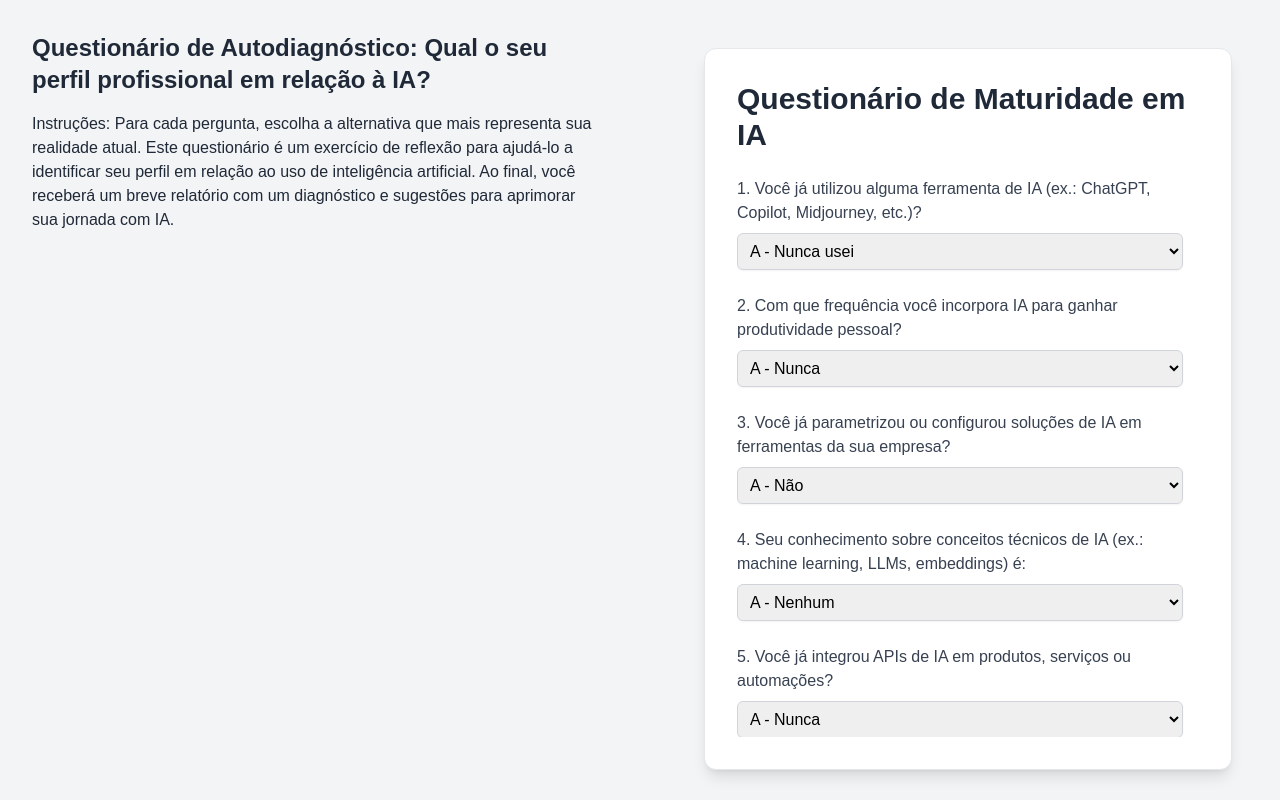
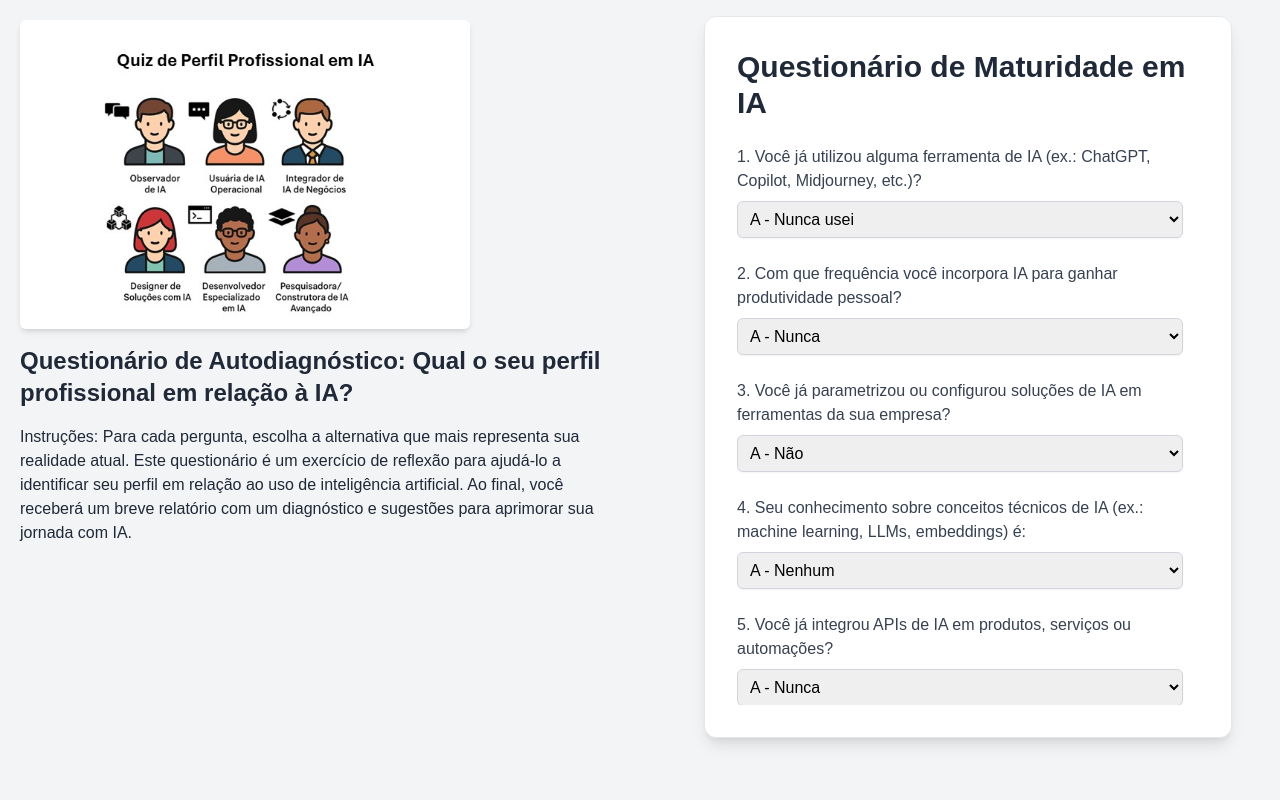
Before and after one commit to RafaelAquinodev/quiz-ai, a Next.js app: page / in a window 1280 px wide. Built offline with nearby package versions, Linux system fonts and the light colour scheme.

Commit message:
fix: corrigindo bugs

```diff
--- a/app/_components/introdution.tsx
+++ b/app/_components/introdution.tsx
@@ -1,4 +1,5 @@
 // import Image from "next/image";
+import Image from "next/image";
 import IAMaturityQuiz from "./maturityQuiz";
 // import IAMaturityQuiz from "./maturityQuizIa";
 
@@ -6,14 +7,14 @@ export default function IntroAndUserForm() {
   return (
     <div className="w-full bg-gray-100 rounded-none shadow-none grid grid-cols-1 md:grid-cols-2 gap-8">
       {/* Coluna da esquerda: Introdução */}
-      <div className="text-gray-800 space-y-4 p-8">
-        {/* <Image
-          src="/images/maturidade-logo.jpg"
+      <div className="text-gray-800 space-y-4 p-5">
+        <Image
+          src="/images/quiz-ia.jpg"
           alt="Descrição da imagem"
-          width={600}
-          height={400}
-          className="rounded-md shadow-md mb-6"
-        /> */}
+          width={450}
+          height={200}
+          className="rounded-md shadow-md mb-4"
+        />
 
         <h2 className="text-2xl font-semibold">
           Questionário de Autodiagnóstico: Qual o seu perfil profissional em
@@ -28,7 +29,7 @@ export default function IntroAndUserForm() {
         </p>
       </div>
 
-      <div className="space-y-6 p-8">
+      <div className="space-y-4 px-6 sm:px-4 md:px-8">
         <IAMaturityQuiz />
       </div>
     </div>
--- a/app/_components/maturityQuiz/index.tsx
+++ b/app/_components/maturityQuiz/index.tsx
@@ -26,7 +26,7 @@ export default function QuestionPage() {
 
   return (
     <div className="min-h-screen flex justify-center items-start p-4">
-      <div className="w-full max-w-3xl bg-white shadow-lg rounded-xl p-8 border border-gray-200">
+      <div className="w-full sm:max-w-lg md:max-w-xl lg:max-w-3xl bg-white shadow-lg rounded-xl p-4 sm:p-8 border border-gray-200">
         <h1 className="text-3xl font-semibold text-gray-800 mb-6">
           Questionário de Maturidade em IA
         </h1>
--- a/app/layout.tsx
+++ b/app/layout.tsx
@@ -17,7 +17,7 @@ const geistMono = localFont({
 });
 
 export const metadata: Metadata = {
-  title: "Maturidade-AI",
+  title: "Quiz Perfil Profissional IA",
   description: "Generated by create next app",
 };
 
```
Also changed, not shown: public/images/quiz-ia.jpg (added).
